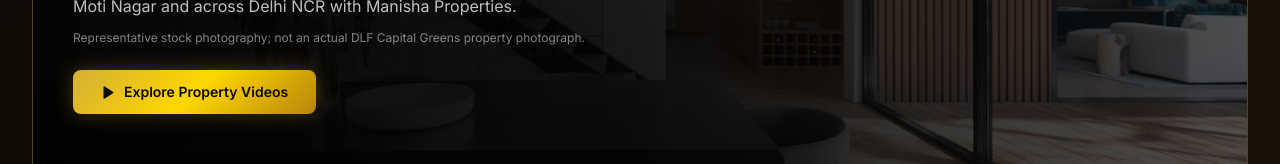
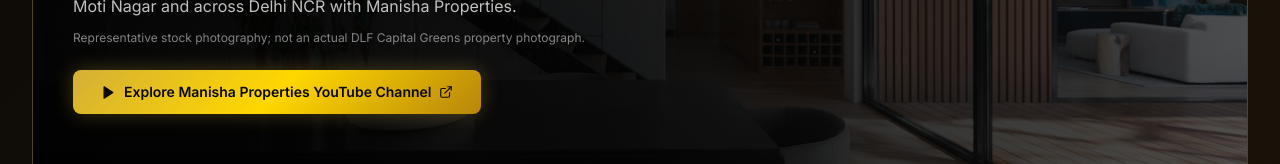
Before and after one commit to arvireeth/manisha-properties, a React (Vite) app: page /videos in a window 1280 px wide. Shown: the part 542-706 px from the top of the page. Built offline with nearby package versions, Linux system fonts and the light colour scheme; no server answers.

Commit message:
Link property videos CTA to YouTube channel

```diff
--- a/src/pages/Videos.tsx
+++ b/src/pages/Videos.tsx
@@ -140,13 +140,15 @@ export function Videos() {
                   Capital Greens property photograph.
                 </p>
                 <a
-                  href="https://www.youtube.com/playlist?list=PLYjkaPSA54tY"
+                  href="https://www.youtube.com/channel/UCcIBFWyXF4YgSubKfLiallw"
                   target="_blank"
                   rel="noopener noreferrer"
+                  aria-label="Explore Manisha Properties YouTube Channel"
                   className="btn-gold inline-flex items-center gap-2 mt-6 text-sm"
                 >
                   <Play size={15} fill="currentColor" />
-                  Explore Property Videos
+                  Explore Manisha Properties YouTube Channel
+                  <ExternalLink size={14} />
                 </a>
               </div>
             </div>
```
Also changed, not shown: 1 other file (tests, documents, lock files or other folders).
